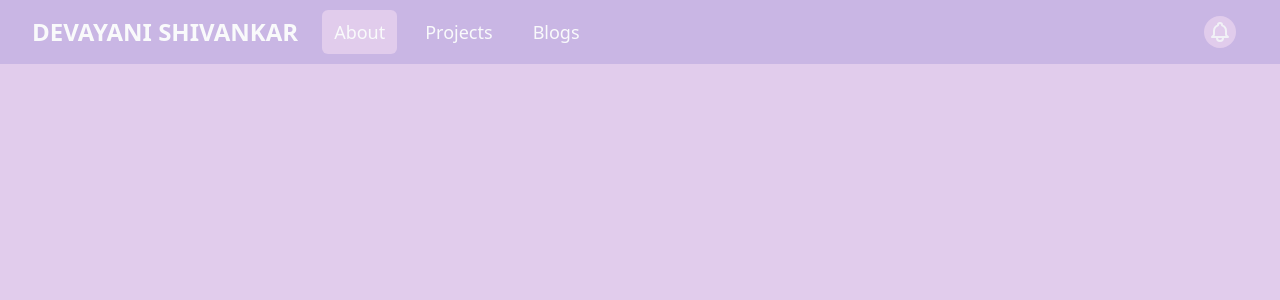
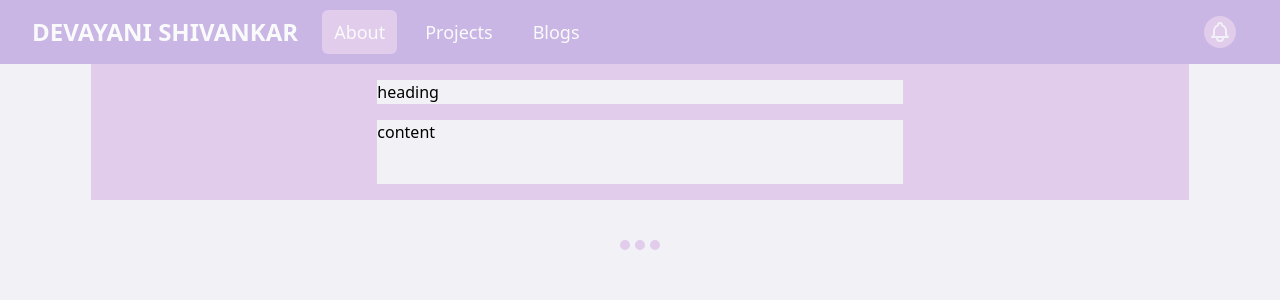
Before and after one commit to DevayaniShivankar/web-profile, a React (Create React App) app: page / in a window 1280 px wide. Shown: the top 300 px of the page. Built offline with nearby package versions, Linux system fonts and the light colour scheme; a web font is replaced by a local one.

Commit message:
add box and hr

```diff
--- a/src/components/App.js
+++ b/src/components/App.js
@@ -1,10 +1,16 @@
 import React from "react";
 import Header from "./Navbar";
 import '../styles.css';
+import Box from "./Box"
+import HorizontalRule from "./HorizontalRule"
 
 function App() {
   return (
+    <div>
     <Header />
+    <Box />
+    <HorizontalRule />
+    </div>
   );
 }
 
--- /dev/null
+++ b/src/components/Box.jsx
@@ -0,0 +1,17 @@
+import React from "react";
+import '../styles.css';
+
+function Box() {
+    return(
+        <div className="content-wrapper relative flex flex-col">
+        <div className="container mx-auto flex flex-wrap justify-between items-center bg-purple-1 box-content p-4 md:w-5/6">
+            <div className="h-full w-full grid gap-4 grid-rows-3 md:grid-cols-4">
+                <div className="bg-grey-purple col-span-2 md:col-start-2">heading</div>
+                <div className="bg-grey-purple row-span-2 col-span-2 md:col-start-2">content</div>
+            </div>
+        </div>
+        </div>
+    )
+}
+
+export default Box;
--- /dev/null
+++ b/src/components/HorizontalRule.jsx
@@ -0,0 +1,11 @@
+import React from "react";
+
+function HorizontalRule() {
+    return(
+        <div>
+        <hr />
+        </div>
+    )
+}
+
+export default HorizontalRule;
--- a/src/components/Navbar.jsx
+++ b/src/components/Navbar.jsx
@@ -45,7 +45,7 @@ function Navbar() {
                       key={item.name}
                       href={item.href}
                       className={classNames(
-                        item.current ? 'bg-purple-1 text-white' : 'text-white hover:text-purple-3',
+                        item.current ? 'bg-purple-1 text-white' : 'text-white hover:text-gray',
                         'px-3 py-2 rounded-md text-lg font-medium'
                       )}
                       aria-current={item.current ? 'page' : undefined}
--- a/src/styles.css
+++ b/src/styles.css
@@ -11,5 +11,12 @@
   }
 
 body {
-    background-color: var(--purple-1);
+    background-color: var(--grey-purple);
 }
+
+hr {
+  border-style: none none dotted none;
+  width: 40px; margin: 40px auto;
+  border-width: 10px;
+  border-color: var(--purple-1);
+}
--- a/tailwind.config.js
+++ b/tailwind.config.js
@@ -9,7 +9,8 @@ module.exports = {
       'purple-3': '#BE9FE1',
       'purple-4': '#BC6FF1',
       'grey-purple': '#F1F1F6',
-      'white' : '#F9FAFB'
+      'white' : '#F9FAFB',
+      'gray' : '#D1D5DB'
     }
   },
   variants: {
```
